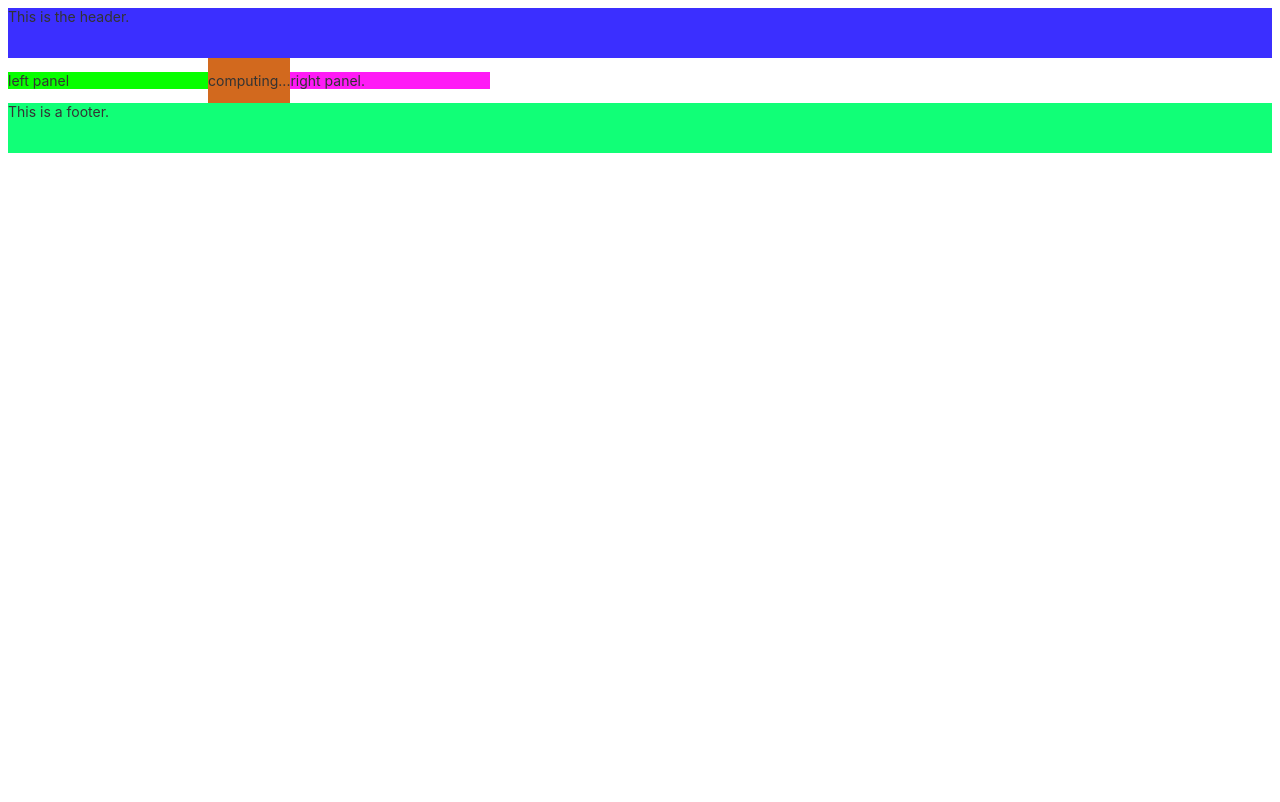
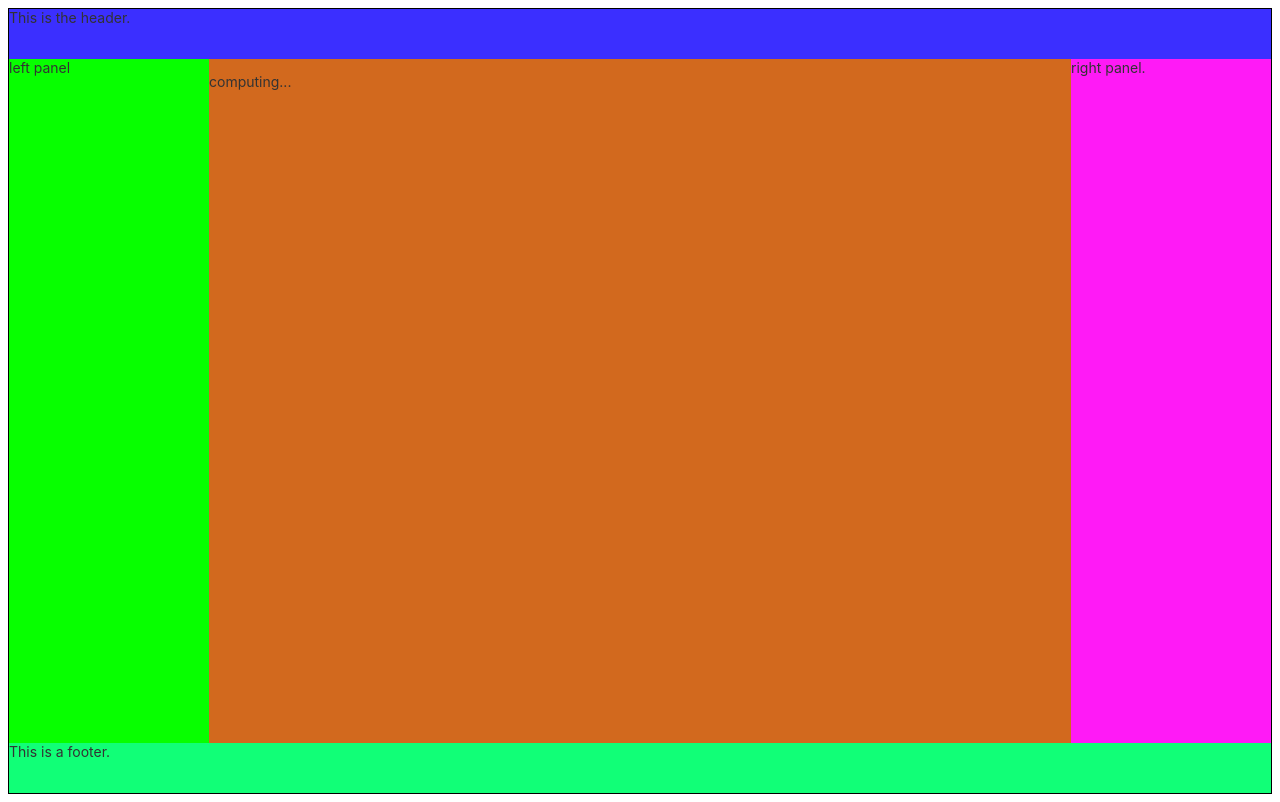
Before and after one commit to TheDwoon/AdventOfCode2019, an Angular app: page / in a window 1280 px wide. Built offline with nearby package versions, Linux system fonts and the light colour scheme.

Commit message:
window structure

```diff
--- a/src/app/app.component.css
+++ b/src/app/app.component.css
@@ -49,45 +49,50 @@ a:hover {
   margin: 0;
 }
 
+.container {
+  display: grid;
+  grid-template-columns: 200px auto 200px;
+  grid-template-rows: 50px auto 50px;
+  height: 98vh;
+  border: 1px solid black;
+}
+
 .header {
-  position: relative;
-  top: 0px;
-  left: 0px;
-  width: 100%;
-  height: 50px;
+  grid-row-start: 1;
+  grid-row-end: 1;
+  grid-column-start: 1;
+  grid-column-end: 4;
   background-color: #3b2fff;
 }
 
-.container {
-  width: 100%;
-  height: 100%;
-}
-
 .left-panel {
-  display: inline-block;
-  position: relative;
-  width: 200px;
-  height: 100%;
+  grid-row-start: 2;
+  grid-row-end: 3;
+  grid-column-start: 1;
+  grid-column-end: 2;
   background-color: #07ff00;
 }
 
 .center-panel {
-  display: inline-block;
-  position: relative;
+  grid-row-start: 2;
+  grid-row-end: 3;
+  grid-column-start: 2;
+  grid-column-end: 3;
   background-color: chocolate;
 }
 
 .right-panel {
-  display: inline-block;
-  position: relative;
-  width: 200px;
-  height: 100%;
+  grid-column-start: 3;
+  grid-column-end: 4;
+  grid-row-start: 2;
+  grid-row-end: 3;
   background-color: #ff1af6;
 }
 
 .footer {
-  position: relative;
   background-color: #11ff77;
-  width: 100%;
-  height: 50px;
+  grid-column-start: 1;
+  grid-column-end: 4;
+  grid-row-start: 3;
+  grid-row-end: 4;
 }
--- a/src/app/app.component.html
+++ b/src/app/app.component.html
@@ -1,8 +1,8 @@
-<div class="header">
+<div class="container">
+  <div class="header">
   This is the header.
-</div>
+  </div>
 
-<div class="container">
   <div class="left-panel">
     left panel
   </div>
@@ -14,8 +14,8 @@
   <div class="right-panel">
     right panel.
   </div>
+
+  <div class="footer">
+    This is a footer.
+  </div>
 </div>
-
-<div class="footer">
-  This is a footer.
-</div>
```
